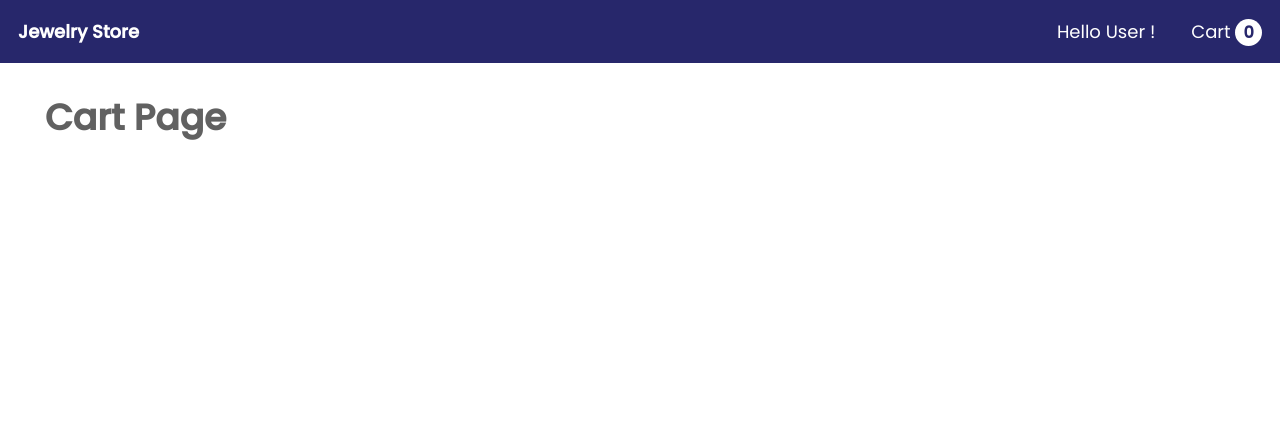
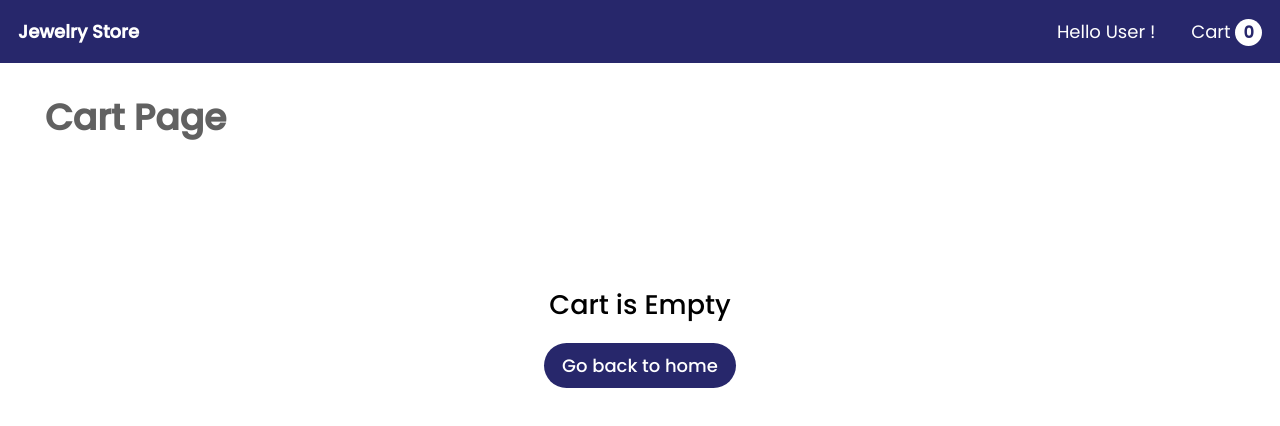
Before and after one commit to JaviNGD/jewelry-store-v2, a React (Create React App) app in the folder frontend/: page /cart in a window 1280 px wide. Shown: the top 426 px of the page. Built offline with nearby package versions, Linux system fonts and the light colour scheme.

Commit message:
Add Not Found Page

```diff
--- /dev/null
+++ b/frontend/src/components/NotFound/NotFound.js
@@ -0,0 +1,18 @@
+import React from 'react'
+import notFoundClass from './notFound.module.css'
+import { Link } from 'react-router-dom'
+
+export default function NotFound({message, linkRoute, linkText}) {
+  return (
+    <div className={notFoundClass.container}>
+        {message}
+        <Link to={linkRoute}>{linkText}</Link>
+    </div>
+  )
+}
+
+NotFound.defaultProps = {
+    message: 'No items found',
+    linkRoute: '/',
+    linkText: 'Go back to home'
+}
--- /dev/null
+++ b/frontend/src/components/NotFound/notFound.module.css
@@ -0,0 +1,23 @@
+.container {
+    display: flex;
+    flex-direction: column;
+    justify-content: center;
+    align-items: center;
+    font-size: 1.5rem;
+    font-weight: 500;
+    height: 50vh;
+}
+
+.container a {
+    font-size: 1rem;
+    background-color: var(--color-dark-blue);
+    color: var(--color-white);
+    border-radius: 10rem;
+    padding: 0.5rem 1rem;
+    margin: 1rem;
+}
+
+.container a:hover {
+    background-color: var(--color-light-blue);
+    color: var(--color-white);
+}
--- a/frontend/src/components/Search/Search.js
+++ b/frontend/src/components/Search/Search.js
@@ -1,4 +1,4 @@
-import React from 'react'
+import React, { useEffect } from 'react'
 import searchClass from './search.module.css'
 import { useNavigate, useParams } from 'react-router-dom';
 
@@ -6,6 +6,12 @@ export default function Search() {
     const [term, setTerm] = React.useState('');
     const navigate = useNavigate();
     const {searchTerm} = useParams();
+
+    // If there is a search term in the URL, set it to the input field
+    // otherwise set the input field to an empty string
+    useEffect(() => {
+        setTerm(searchTerm ?? '');
+    }, [searchTerm]);
 
     // If there is a search term, search for it, otherwise navigate to the home page
     const search = () => {
@@ -16,7 +22,7 @@ export default function Search() {
     <div className={searchClass.container}>
         <input
             type="text"
-            defaultValue={searchTerm}
+            value= {term}
             placeholder='What are you looking for ?'
             onChange={e => setTerm(e.target.value)}
             onKeyUp={e => e.key === 'Enter' && search()}
--- a/frontend/src/pages/Cart/CartPage.js
+++ b/frontend/src/pages/Cart/CartPage.js
@@ -4,6 +4,7 @@ import { useCart } from '../../hooks/useCart';
 import Title from '../../components/Title/Title';
 import { Link } from 'react-router-dom';
 import Price from '../../components/Price/Price';
+import NotFound from '../../components/NotFound/NotFound';
 
 export default function CartPage() {
 
@@ -14,7 +15,8 @@ export default function CartPage() {
     <>
     <Title title="Cart Page" margin="1.5rem 0 0 2.5rem" />
 
-    {cart && cart.items.length > 0 &&
+    {/* If the cart is empty, display a message, otherwise display the cart items */}
+    {cart.items.length === 0? (<NotFound message="Cart is Empty"/>) :
     <div className={cartClass.container}>
         <ul className={cartClass.list}>
             {cart.items.map(item =>
--- a/frontend/src/pages/Home/HomePage.js
+++ b/frontend/src/pages/Home/HomePage.js
@@ -4,6 +4,7 @@ import Thumbnails from '../../components/Thumbnails/Thumbnails';
 import { useParams } from 'react-router-dom';
 import Search from '../../components/Search/Search';
 import Category from '../../components/Category/Category';
+import NotFound from '../../components/NotFound/NotFound';
 
 const initialState = { items: [], categories: []};
 
@@ -43,6 +44,9 @@ export default function HomePage() {
     <Search />
     <Category categories={categories}/>
     <Thumbnails items={items} />
+
+    {/* Show the NotFound component if there are no items  */}
+    {items.length === 0 && <NotFound />}
     </>
   )
 }
--- a/frontend/src/pages/Item/ItemPage.js
+++ b/frontend/src/pages/Item/ItemPage.js
@@ -4,6 +4,7 @@ import { useNavigate, useParams } from 'react-router-dom';
 import { getItemById } from '../../services/itemService';
 import Price from '../../components/Price/Price';
 import { useCart } from '../../hooks/useCart';
+import NotFound from '../../components/NotFound/NotFound';
 
 export default function ItemPage() {
     const [item, setItem] = useState({});
@@ -24,8 +25,12 @@ export default function ItemPage() {
     , [itemId]);
 
   return (
-    // Display the item details
-    item && <div className={itemPageClass.container}>
+
+    // If there is no item, display a message and a link to the home page
+    // otherwise display the item details
+    !item? (<NotFound message="Item not found" linkText="Back to HomePage" />)
+    : <div className={itemPageClass.container}>
+
         <img className={itemPageClass.image} src={`/product/${item.imageUrl}`} alt={item.name} />
         <div className={itemPageClass.details}>
             <div className={itemPageClass.header}>
--- a/frontend/src/services/itemService.js
+++ b/frontend/src/services/itemService.js
@@ -4,9 +4,11 @@ import { sample_categories, sample_data } from "../data";
 export const getItems = async () => sample_data;
 
 // this function is used to search for items in the sample_data array
+// search items by name or brand
 export const search = async (searchTerm) =>
     sample_data.filter(item =>
-        item.name.toLowerCase().includes(searchTerm.toLowerCase())
+        item.name.toLowerCase().includes(searchTerm.toLowerCase()) ||
+        item.brand.toLowerCase().includes(searchTerm.toLowerCase())
     );
 
 export const getCategory = async () => sample_categories;
```
